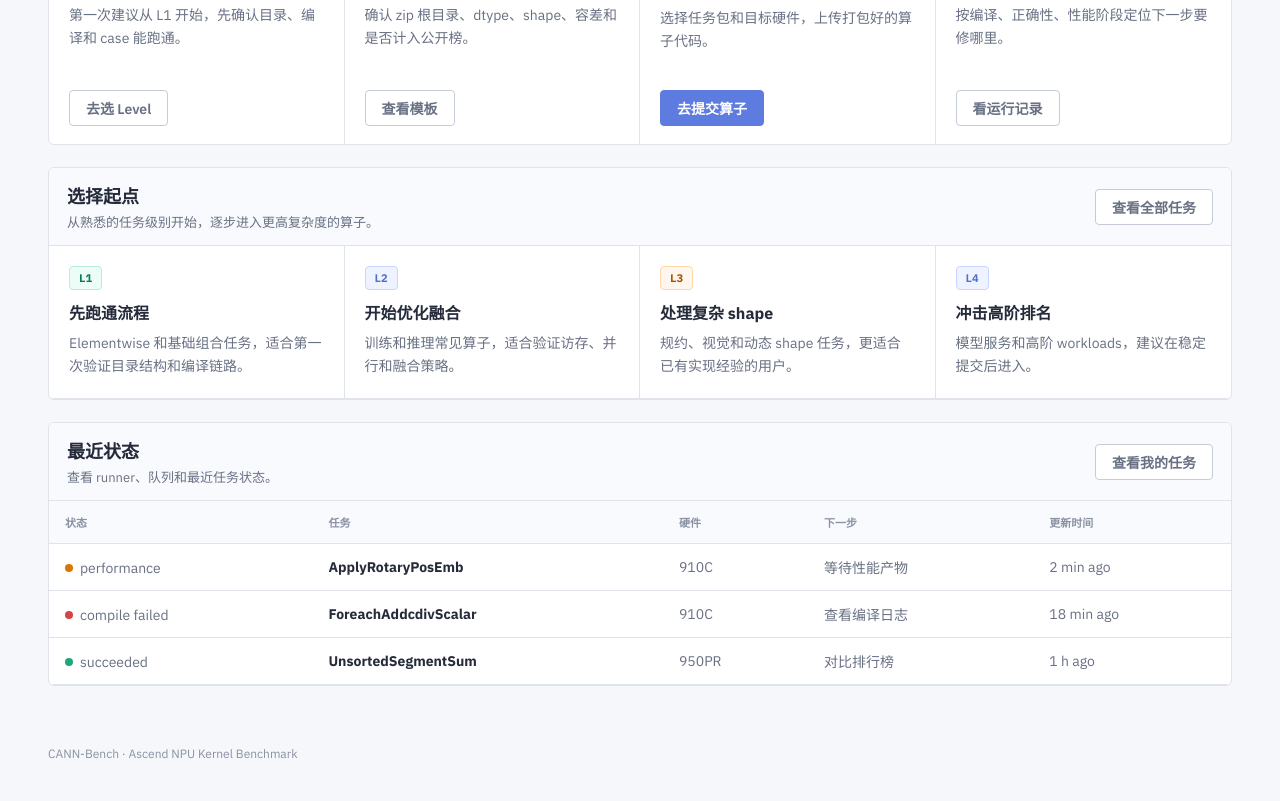
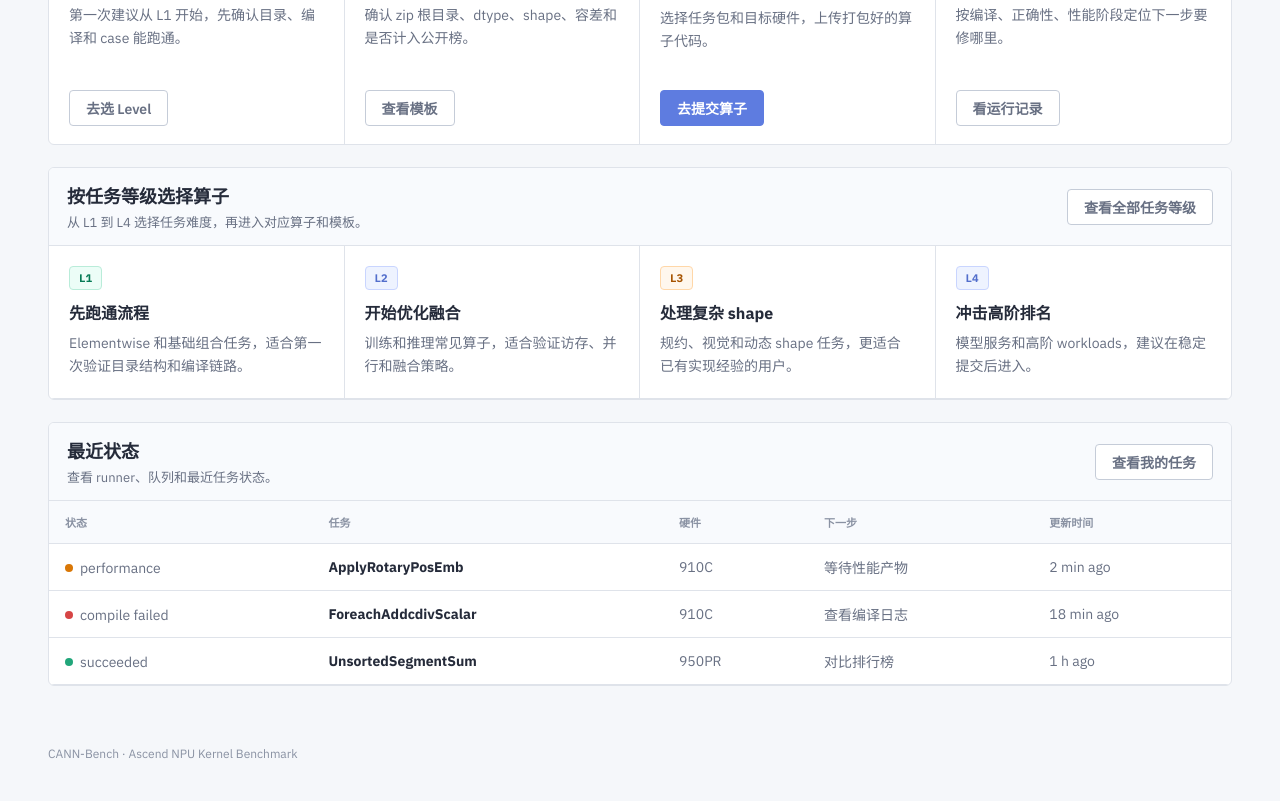
Before and after one commit to SchihHsin/cannbench, a plain HTML site: page cannbench-frontend-download/static-prototype/index.html in a window 1280 px wide. Shown: the part 958-1759 px from the top of the page. Drawn offline with Linux system fonts and the light colour scheme.

Commit message:
Clarify task level section copy

```diff
--- a/cannbench-frontend-download/static-prototype/index.html
+++ b/cannbench-frontend-download/static-prototype/index.html
@@ -131,10 +131,10 @@
       <section class="section">
         <div class="section-head">
           <div class="section-title">
-            <h2>选择起点</h2>
-            <span>从熟悉的任务级别开始，逐步进入更高复杂度的算子。</span>
+            <h2>按任务等级选择算子</h2>
+            <span>从 L1 到 L4 选择任务难度，再进入对应算子和模板。</span>
           </div>
-          <a class="btn is-ghost" href="./benchmarks.html">查看全部任务</a>
+          <a class="btn is-ghost" href="./benchmarks.html">查看全部任务等级</a>
         </div>
         <div class="grid-4">
           <a class="cell" href="./benchmarks.html#level1"><span class="tag is-mint">L1</span><h3>先跑通流程</h3><p>Elementwise 和基础组合任务，适合第一次验证目录结构和编译链路。</p></a>
```
